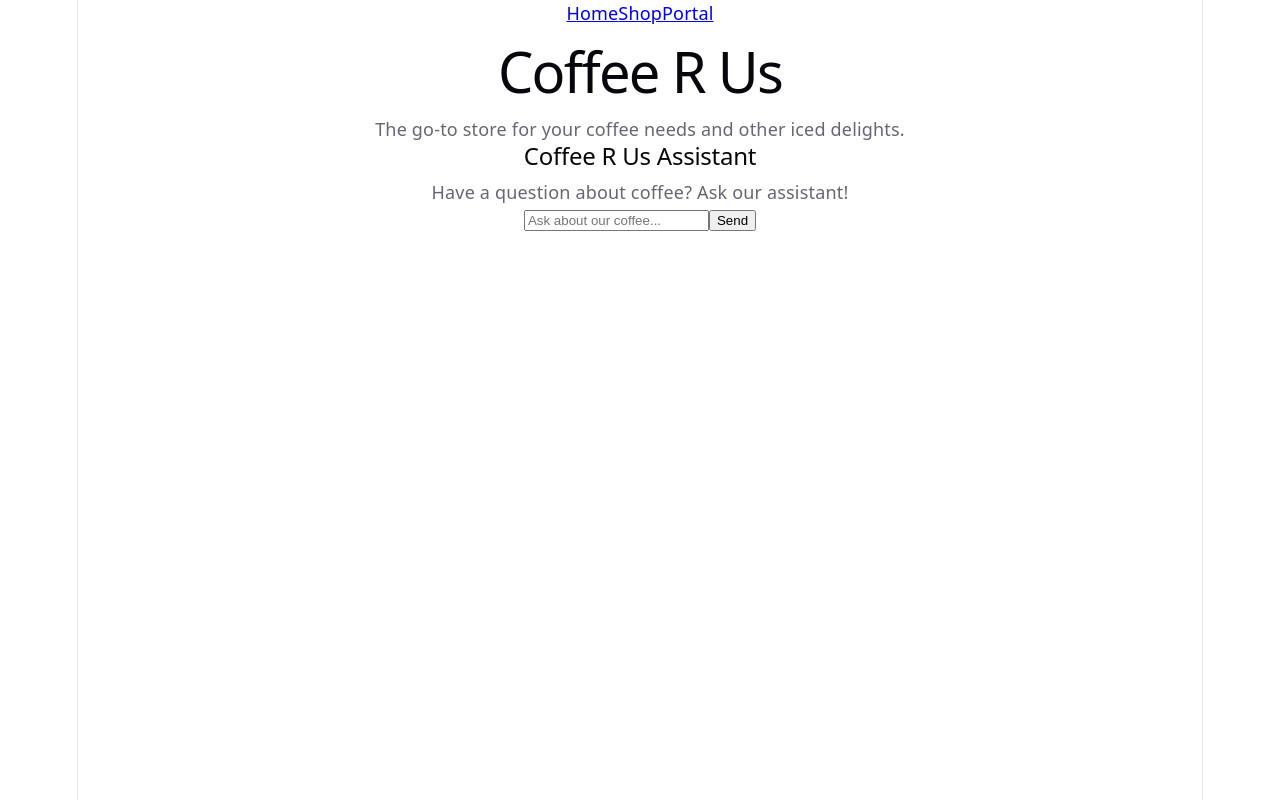
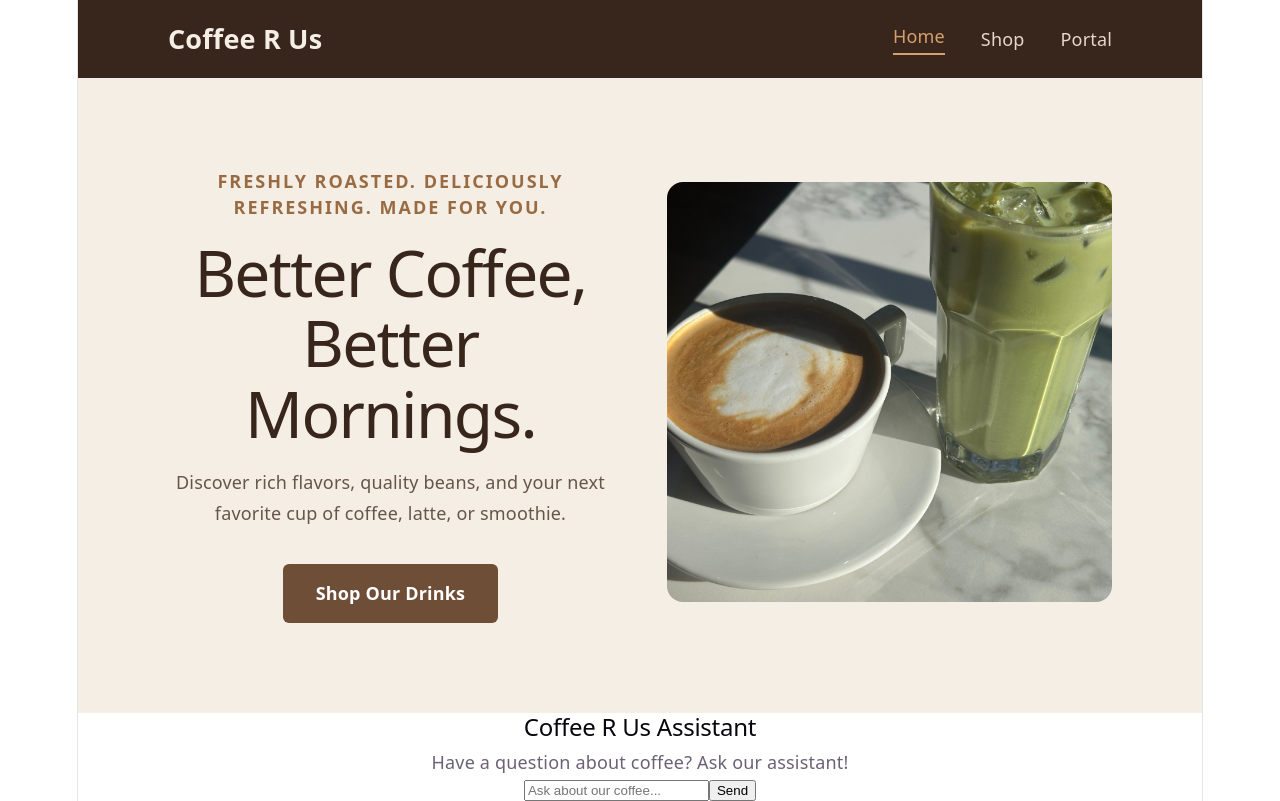
Before and after one commit to a-gbatie/Coffee-R-Us, a React (Vite) app: page / in a window 1280 px wide. Built offline with nearby package versions, Linux system fonts and the light colour scheme.

Commit message:
added styling to Home.jsx & NavBar.jsx

```diff
--- a/src/components/NavBar.jsx
+++ b/src/components/NavBar.jsx
@@ -1,13 +1,30 @@
 import { NavLink } from "react-router-dom";
+import "../styles/NavBar.css";
 
 function Navbar() {
   return (
-    <nav>
-      {/* NavLink lets users navigate without reloading the page */}
-      <NavLink to="/">Home</NavLink>
-      <NavLink to="/shop">Shop</NavLink>
-      <NavLink to="/admin">Portal</NavLink>
-    </nav>
+    <header className="site-header">
+      <nav className="navbar" aria-label="Main navigation">
+        <NavLink to="/" className="navbar-brand">
+          Coffee R Us
+        </NavLink>
+
+        {/* Navigation links */}
+        <div className="navbar-links">
+          <NavLink to="/" end>
+            Home
+          </NavLink>
+
+          <NavLink to="/shop">
+            Shop
+          </NavLink>
+
+          <NavLink to="/admin">
+            Portal
+          </NavLink>
+        </div>
+      </nav>
+    </header>
   );
 }
 
--- a/src/pages/Home.jsx
+++ b/src/pages/Home.jsx
@@ -1,13 +1,38 @@
+import { Link } from "react-router-dom";
 import CoffeeAssistant from "../components/CoffeeAssistant";
+import "../styles/Home.css";
 
 function Home() {
   return (
-    <div>
-      <h1>Coffee R Us</h1>
-      <p>The go-to store for your coffee needs and other iced delights.</p>
+    <main>
+      {/* Home page hero section */}
+      <section className="hero">
+        <div className="hero-content">
+          <p className="hero-subtitle">Freshly Roasted. Deliciously Refreshing. Made for You.</p>
 
+          <h1>Better Coffee, Better Mornings.</h1>
+
+          <p className="hero-description">
+            Discover rich flavors, quality beans, and your next
+            favorite cup of coffee, latte, or smoothie.
+          </p>
+
+          <Link to="/shop" className="hero-button">
+            Shop Our Drinks
+          </Link>
+        </div>
+
+        <div className="hero-image">
+          <img
+            src="/images/headerimg.jpg"
+            alt="Coffee and matcha"
+          />
+        </div>
+      </section>
+
+      {/* AI assistant section */}
       <CoffeeAssistant />
-    </div>
+    </main>
   );
 }
 
--- /dev/null
+++ b/src/styles/Home.css
@@ -0,0 +1,84 @@
+/* Main hero layout */
+.hero {
+  display: flex;
+  align-items: center;
+  justify-content: space-between;
+  gap: 3rem;
+  padding: 5rem 8%;
+  background-color: #f5eee5;
+}
+
+/* Text content */
+.hero-content {
+  flex: 1;
+}
+
+.hero-subtitle {
+  color: #996b43;
+  font-weight: 600;
+  letter-spacing: 2px;
+  text-transform: uppercase;
+}
+
+.hero h1 {
+  font-size: clamp(2.5rem, 5vw, 4.5rem);
+  line-height: 1.1;
+  color: #38251b;
+  margin: 1rem 0;
+}
+
+.hero-description {
+  max-width: 450px;
+  color: #66554a;
+  line-height: 1.7;
+  margin-bottom: 2rem;
+}
+
+/* Shop button */
+.hero-button {
+  display: inline-block;
+  padding: 0.9rem 1.8rem;
+  background-color: #6f4e37;
+  color: white;
+  text-decoration: none;
+  border-radius: 6px;
+  font-weight: 600;
+}
+
+.hero-button:hover {
+  background-color: #4b3223;
+}
+
+/* Hero image */
+.hero-image {
+  flex: 1;
+}
+
+.hero-image img {
+  width: 100%;
+  height: 420px;
+  object-fit: cover;
+  border-radius: 16px;
+}
+
+/* Stack content on smaller screens */
+@media (max-width: 768px) {
+  .hero {
+    flex-direction: column;
+    padding: 3rem 5%;
+    text-align: center;
+  }
+
+  .hero-description {
+    margin-left: auto;
+    margin-right: auto;
+  }
+
+  .hero-image {
+    width: 100%;
+  }
+
+  .hero-image img {
+    height: 300px;
+  }
+}
--- /dev/null
+++ b/src/styles/NavBar.css
@@ -0,0 +1,66 @@
+/* Main navigation header */
+.site-header {
+  background-color: #38251b;
+  width: 100%;
+}
+
+.navbar {
+  max-width: 1400px;
+  margin: 0 auto;
+  padding: 1.25rem 8%;
+
+  display: flex;
+  justify-content: space-between;
+  align-items: center;
+  gap: 2rem;
+}
+
+/* Coffee R Us brand */
+.navbar-brand {
+  color: #f5eee5;
+  font-size: 1.5rem;
+  font-weight: 700;
+  text-decoration: none;
+  white-space: nowrap;
+}
+
+/* Navigation links */
+.navbar-links {
+  display: flex;
+  align-items: center;
+  gap: 2rem;
+}
+
+.navbar-links a {
+  color: #e5d7ca;
+  text-decoration: none;
+  font-size: 1rem;
+  font-weight: 500;
+  transition: color 0.2s ease;
+}
+
+/* Highlight hovered and active links */
+.navbar-links a:hover,
+.navbar-links a.active {
+  color: #d5a06f;
+}
+
+.navbar-links a.active {
+  border-bottom: 2px solid #d5a06f;
+  padding-bottom: 0.25rem;
+}
+
+/* Responsive navigation */
+@media (max-width: 600px) {
+  .navbar {
+    flex-direction: column;
+    gap: 1rem;
+    padding: 1.25rem 5%;
+  }
+
+  .navbar-links {
+    justify-content: center;
+    flex-wrap: wrap;
+    gap: 1.5rem;
+  }
+}
```
Also changed, not shown: public/images/headerimg.jpg (added).
